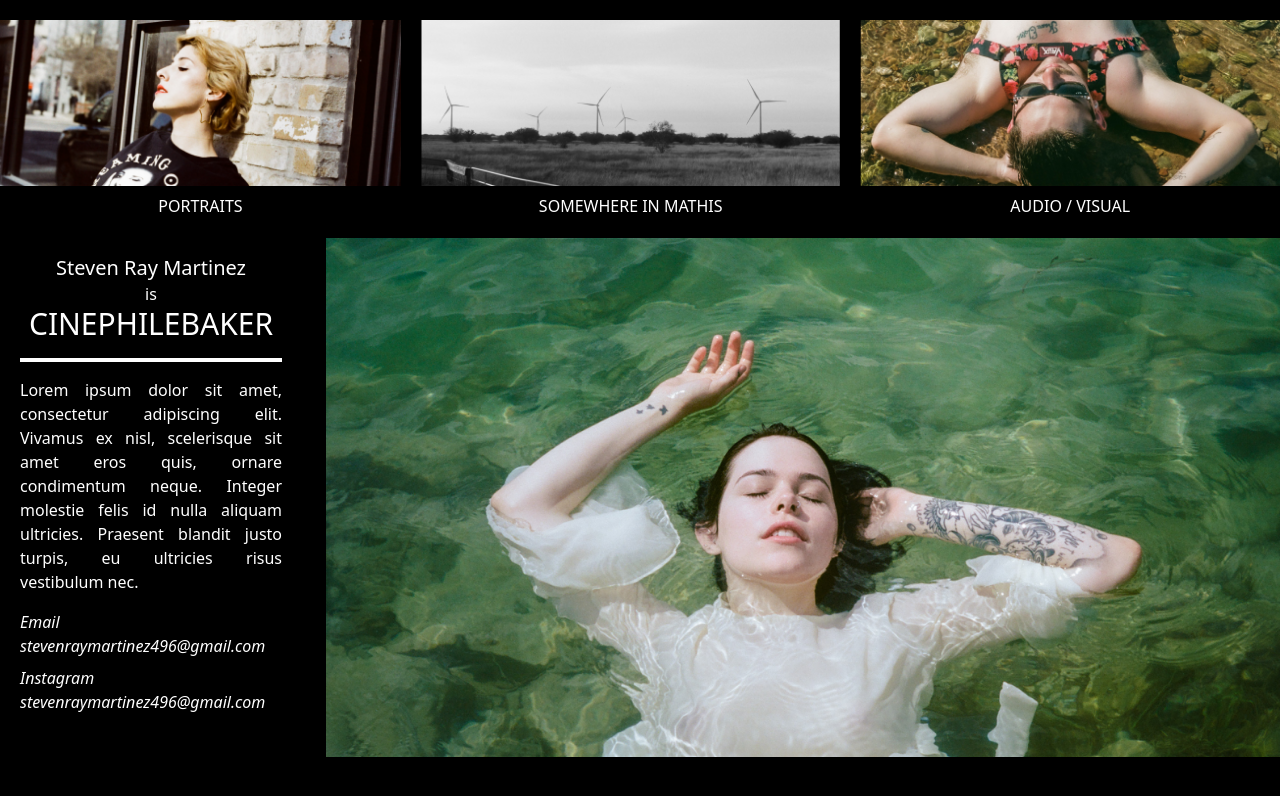
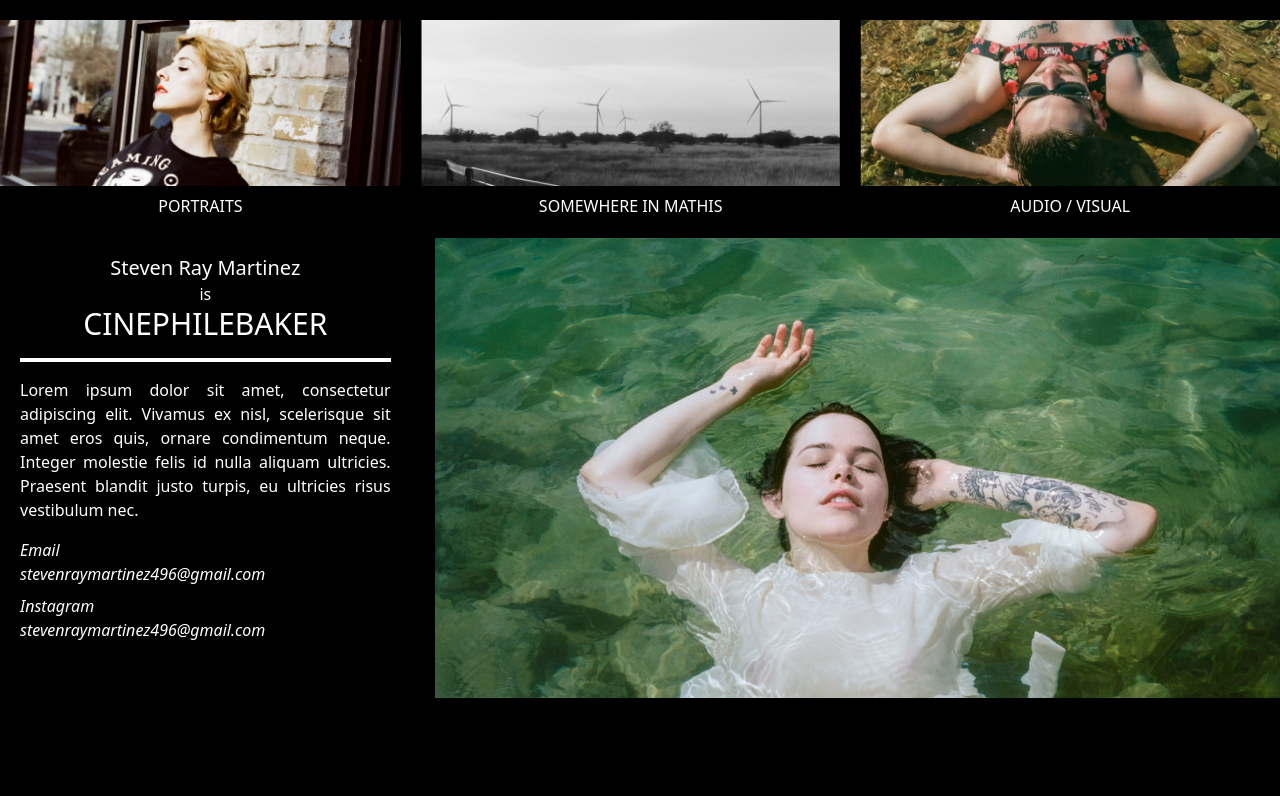
Before and after one commit to ACCSoftwareBootcamp/cinephilebaker_react, a React (Create React App) app: page / in a window 1280 px wide. Shown: the top 796 px of the page. Built offline with nearby package versions, Linux system fonts and the light colour scheme.

Commit message:
spacing and sizing tweak for homepage

```diff
--- a/src/components/ContactInfo.jsx
+++ b/src/components/ContactInfo.jsx
@@ -2,7 +2,7 @@ import React from "react";
 
 function ContactInfo() {
   return (
-    <address>
+    <address className="text-center lg:text-left">
       <div className="mb-2">
         <h2>Email</h2>
         <a href="mailto:stevenraymartinez496@gmail.com">
--- a/src/pages/HomePage.jsx
+++ b/src/pages/HomePage.jsx
@@ -7,14 +7,14 @@ import bannerImg from "../assets/Banner.png";
 function HomePage() {
   return (
     <div className="grid grid-cols-12">
-      <div className="col-span-12 lg:hidden">
+      <div className="px-5 col-span-12 lg:hidden">
         <MainHeader />
         <div className="bg-white pb-1 "></div>
       </div>
       <Navbar />
       <main className="col-span-12 grid grid-cols-12 gap-6">
         {/* side bar */}
-        <div className="col-span-12 lg:col-span-3">
+        <div className="col-span-12 lg:col-span-4 ">
           <div className="hidden w-full lg:block">
           <MainHeader />
           </div>
@@ -26,11 +26,11 @@ function HomePage() {
         </div>
 
         {/* banner image */}
-        <div className="col-span-9 justify-self-center hidden lg:block">
+        <div className="lg:col-span-8 justify-self-center hidden lg:block">
           <img
             alt="Woman in shallow water"
             src={bannerImg}
-            className="w-full h-auto max-w-5xl"
+            className="w-full max-w-5xl"
           />
         </div>
       </main>
```
